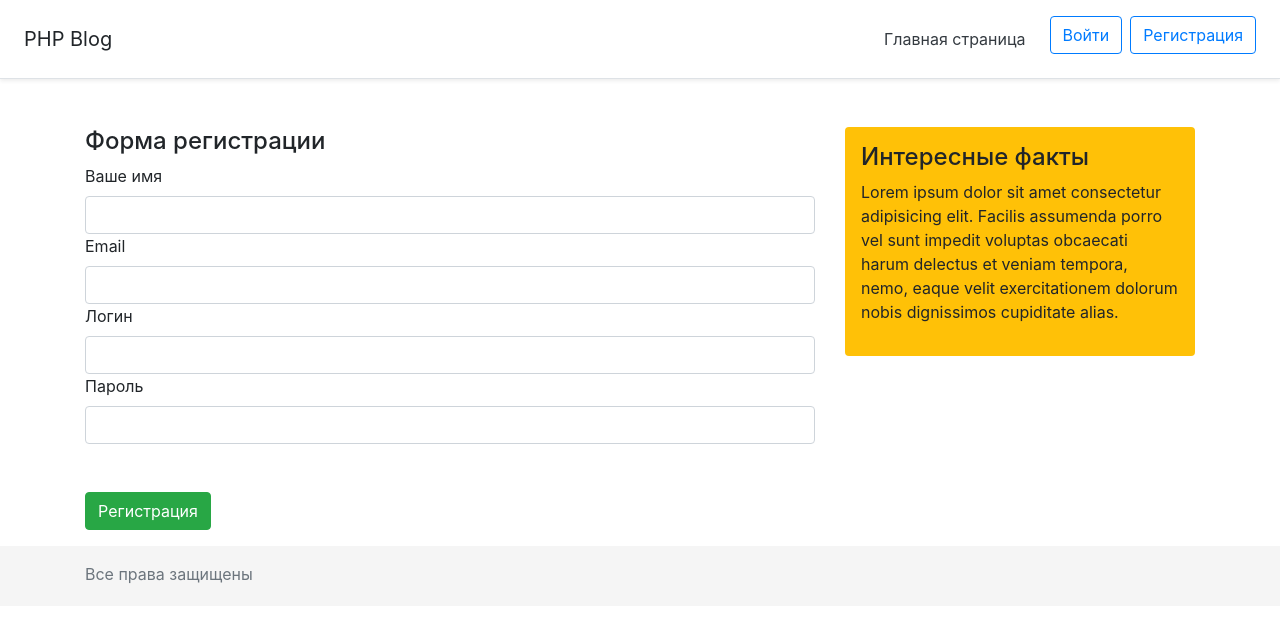
After one commit to Brovin/php-and-mysql-itproger, a PHP site: page /reg.php in a window 1280 px wide. The commit adds this page. Shown: the top 623 px of the page. Run offline with PHP 8.4, Linux system fonts and the light colour scheme.

Commit message:
Added registration

```diff
--- /dev/null
+++ b/blocks/head.php
@@ -0,0 +1,7 @@
+<meta charset="UTF-8">
+<meta name="viewport" content="width=device-width, initial-scale=1.0">
+<meta http-equiv="X-UA-Compatible" content="ie=edge">
+<title><?=$website_title?></title>
+<link rel="stylesheet" href="/css/bootstrap.min.css">
+<link rel="stylesheet" href="/css/main.css">
+<link rel="shortcut icon" href="/img/favicon.ico" type="image/x-icon">
--- a/blocks/header.php
+++ b/blocks/header.php
@@ -1,8 +1,8 @@
 <div class="d-flex flex-column flex-md-row align-items-center p-3 px-md-4 mb-3 bg-white border-bottom shadow-sm">
   <h5 class="my-0 mr-md-auto font-weight-normal">PHP Blog</h5>
   <nav class="my-2 my-md-0 mr-md-3">
-    <!-- <a class="p-2 text-dark" href="#">Features</a> -->
+    <a class="p-2 text-dark" href="/">Главная страница</a>
   </nav>
   <a class="btn btn-outline-primary mr-2 mb-2" href="#">Войти</a>
-  <a class="btn btn-outline-primary mb-2" href="#">Регистрация</a>
+  <a class="btn btn-outline-primary mb-2" href="reg.php">Регистрация</a>
 </div>
--- /dev/null
+++ b/reg.php
@@ -0,0 +1,32 @@
+<!DOCTYPE html>
+<html lang="ru">
+<head>
+  <?php
+    $website_title = 'Регистрация';
+    require 'blocks/head.php'
+  ?>
+</head>
+<body>
+  <?php require 'blocks/header.php'; ?>
+  <main class="container mt-5">
+  <div class="row">
+    <div class="col-md-8 mb-3">
+      <h4>Форма регистрации</h4>
+      <form action="reg/reg.php" method="post">
+        <label for="username">Ваше имя</label>
+        <input type="text" name="username" id="username" class="form-control">
+        <label for="email">Email</label>
+        <input type="email" name="email" id="email" class="form-control">
+        <label for="login">Логин</label>
+        <input type="text" name="login" id="login" class="form-control">
+        <label for="pass">Пароль</label>
+        <input type="password" name="pass" id="pass" class="form-control">
+        <button type="submit" class="btn btn-success mt-5">Регистрация</button>
+      </form>
+    </div>
+    <?php require 'blocks/aside.php'; ?>
+  </div>
+  </main>
+  <?php require 'blocks/footer.php'; ?>
+</body>
+</html>
```
Also changed, not shown: error.php (+5 -8 lines), index.php (+4 -7 lines), reg/reg.php (added, +30 -0 lines), .htaccess.
